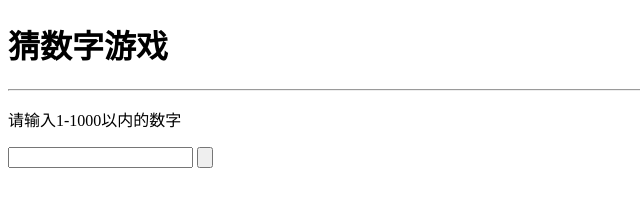
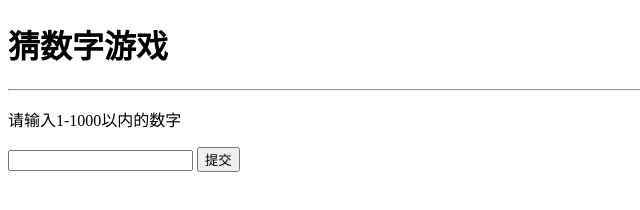
Before and after one commit to zzysite/Guess-a-number-game, a plain HTML site: page index.html in a window 1280 px wide. Shown: the full height of the page, 0-640 px from the left. Drawn offline with Linux system fonts and the light colour scheme.

Commit message:
修改刚刚粗心造成的按钮的value没有写上去

```diff
--- a/index.html
+++ b/index.html
@@ -9,7 +9,7 @@
     <hr>
     <p>请输入1-1000以内的数字</p>
     <input type="text" id="text">
-    <input type="button" id="btn">
+    <input type="button" id="btn" value="提交">
     <script src="script.js" type="text/javascript"></script>
   </body>
 </html>
```
